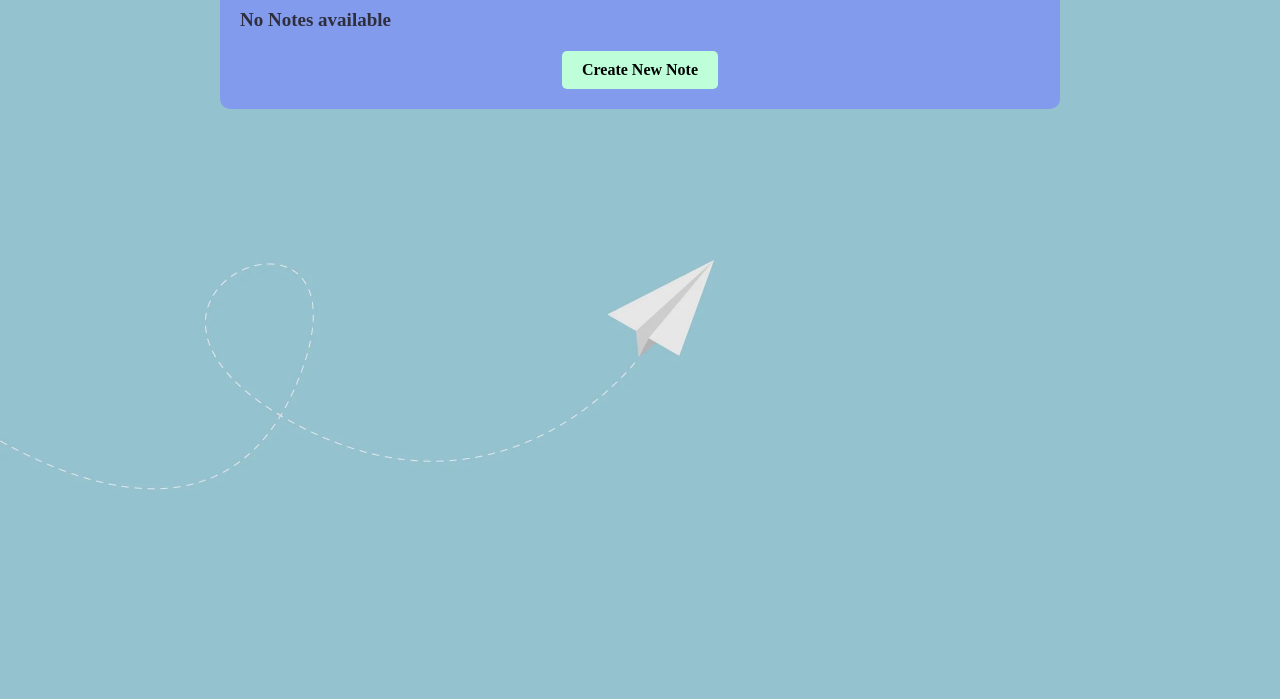
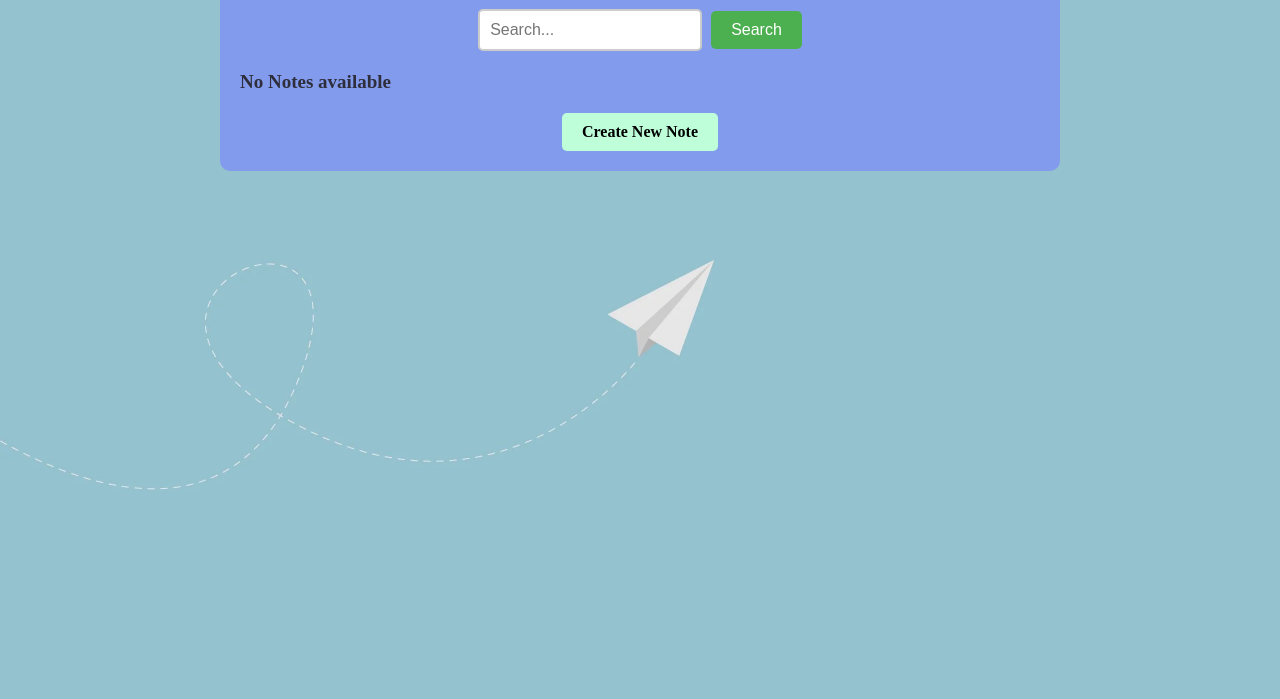
Before and after one commit to aniketttgade/NotesNest, a plain HTML site: page view-notes.html in a window 1280 px wide. Shown: the part 101-800 px from the top of the page. Drawn offline with Linux system fonts and the light colour scheme.

Commit message:
Update view-notes.html

```diff
--- a/view-notes.html
+++ b/view-notes.html
@@ -3,7 +3,7 @@
 <head>
   <meta charset="UTF-8">
   <meta name="viewport" content="width=device-width, initial-scale=1.0">
-  <link rel="icon" type="image/x-icon" href="book.ico">
+
   <title>View Notes</title>
   <link rel="stylesheet" href="styles.css">
 </head>
@@ -11,6 +11,10 @@
   <div class="container">
     <div class="header">
       <h1>View Notes</h1>
+    </div>
+    <div class="search-container">
+      <input type="text" id="searchInput" placeholder="Search...">
+      <button id="searchButton">Search</button>
     </div>
     <div class="articles-list">
       <!-- Display the list of saved articles here -->
@@ -21,6 +25,15 @@
 
   </div>
   <script src="view-articles.js"></script>
+  <script>
+
+  </script>
+</body>
+</html>
+
+
+  </div>
+  <script src="view-articles.js"></script>
 
 
 </body>
```
